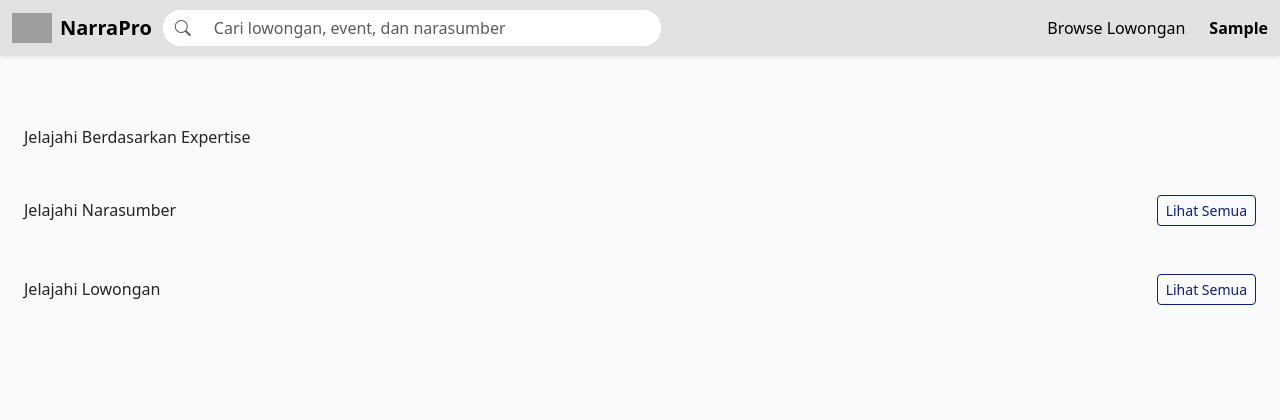
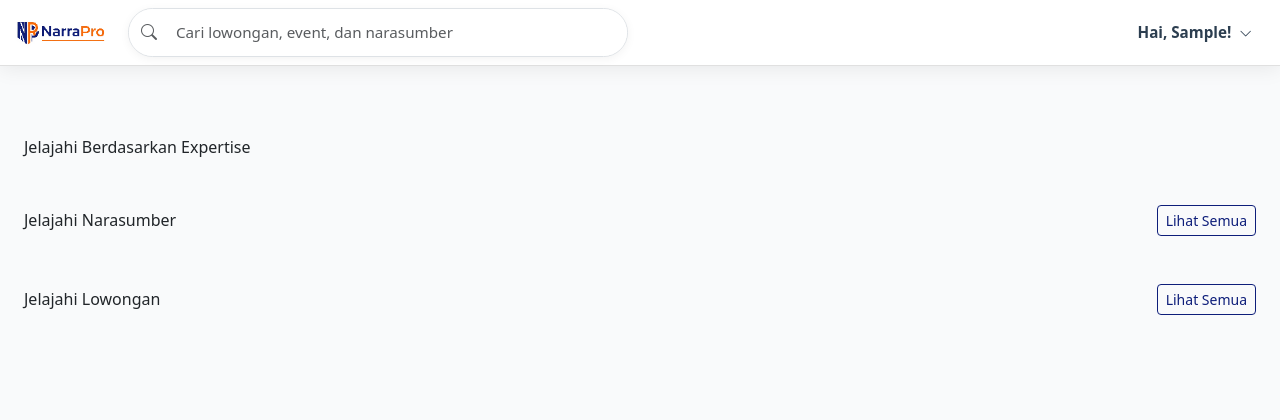
Before and after one commit to fawbud/narrapro-prod, a Django app: page / in a window 1280 px wide. Shown: the top 420 px of the page. Run offline with Django 5.2, Linux system fonts and the light colour scheme; the visitor is signed in with stand-in values (Sample User, id 1); data that the repository does not hold is empty; some libraries are stand-ins or nearby versions; grey boxes are pictures that could not be loaded.

Commit message:
feat: navbar looks revamp

```diff
--- a/templates/navbar.html
+++ b/templates/navbar.html
@@ -2,24 +2,61 @@
 <link rel="stylesheet" href="https://cdn.jsdelivr.net/npm/bootstrap-icons@1.10.5/font/bootstrap-icons.css">
 <style>
     .navbar-custom {
-        background-color: #e3e2e2 !important;
-        border-bottom: 1px #939393;
+        background-color: #ffffff !important;
+        border-bottom: 1px solid #e0e0e0;
+        backdrop-filter: blur(10px);
+        -webkit-backdrop-filter: blur(10px);
     }
     .navbar-custom .nav-link {
-        color: #000000;
-        transition: color 0.2s ease;
+        color: #2c3e50;
+        font-weight: 500;
+        font-size: 0.95rem;
+        transition: all 0.3s ease;
+        padding: 0.5rem 1rem;
+        border-radius: 8px;
     }
     .navbar-custom .nav-link:hover,
     .navbar-custom .dropdown-item:hover {
         color: #0e1e7a !important;
+        background-color: rgba(14, 30, 122, 0.05);
+    }
+
+    .navbar-brand {
+        font-size: 1.5rem;
+        color: #2c3e50 !important;
+        text-decoration: none;
+        transition: all 0.3s ease;
+    }
+    .navbar-brand:hover {
+        color: #0e1e7a !important;
+        transform: scale(1.02);
     }
 
     /* Hover show dropdown (desktop) */
     @media (min-width: 992px) {
+        .user-dropdown {
+            position: relative;
+        }
         .user-dropdown:hover .dropdown-menu {
-            display: block;
-            margin-top: 0;
+            display: block !important;
+            margin-top: -2px !important;
             right: 0;
+        }
+        .user-dropdown .dropdown-menu {
+            display: none;
+            position: absolute;
+            top: 100%;
+            right: 0;
+            padding-top: 4px;
+        }
+        .user-dropdown .dropdown-menu::before {
+            content: '';
+            position: absolute;
+            top: -4px;
+            left: 0;
+            right: 0;
+            height: 4px;
+            background: transparent;
         }
     }
     .user-dropdown .dropdown-menu {
@@ -28,17 +65,23 @@
     }
 
     .btn-create {
-        background-color: #0e1e7a;
+        background: linear-gradient(135deg, #0e1e7a, #1a2b8a);
         color: #fff !important;
-        border-radius: 20px;
-        padding: 6px 14px;
+        border-radius: 25px;
+        padding: 8px 20px;
         font-size: 0.9rem;
-        transition: 0.2s;
+        font-weight: 600;
+        border: none;
+        box-shadow: 0 2px 10px rgba(14, 30, 122, 0.2);
+        transition: all 0.3s ease;
+        text-decoration: none;
     }
     .btn-create:hover {
-        background-color: #fff;
+        background: linear-gradient(135deg, #fff, #f8f9fa);
         color: #0e1e7a !important;
-        border: 1px solid #0e1e7a;
+        border: 2px solid #0e1e7a;
+        transform: translateY(-1px);
+        box-shadow: 0 4px 15px rgba(14, 30, 122, 0.3);
     }
 
     /* Hide brand text on mobile */
@@ -69,20 +112,20 @@
 </style>
 {% endblock %}
 
-<nav class="navbar navbar-expand-lg navbar-light navbar-custom shadow-sm position-relative" style="z-index:1060;">
+<nav class="navbar navbar-expand-lg navbar-light navbar-custom position-relative" style="z-index:1060; box-shadow: 0 2px 20px rgba(0,0,0,0.08); transition: all 0.3s ease;">
     <div class="container d-flex align-items-center">
 
         <!-- Brand + Search -->
         <div class="d-flex align-items-center flex-grow-1">
             <!-- Brand -->
             <a class="navbar-brand fw-bold d-flex align-items-center me-3" href="{% url 'main:home' %}">
-                <img src="/media/product_needs/narrapro_icon.png" alt="Logo" style="height:30px; margin-right:8px;">
-                <span>NarraPro</span>
+                {% load static %}
+                <img src="{% static 'images/narrapro-logo.png' %}" alt="NarraPro Logo" style="height:32px; margin-right:10px;">
             </a>
 
             <!-- Search Field -->
             <form class="flex-grow-1 position-relative" style="max-width:500px;">
-                <div class="input-group rounded-pill overflow-hidden bg-white border" style="border-color:#ddd;">
+                <div class="input-group rounded-pill overflow-hidden bg-white border" style="border-color:#e0e0e0; box-shadow: 0 2px 10px rgba(0,0,0,0.05);">
                     <span class="input-group-text bg-white border-0">
                         <i class="bi bi-search text-muted"></i>
                     </span>
@@ -94,6 +137,7 @@
                         aria-label="Search"
                         value="{{ request.GET.q|default:'' }}"
                         autocomplete="off"
+                        style="font-size: 0.95rem; padding: 0.75rem 0.5rem;"
                     />
                 </div>
 
@@ -110,7 +154,6 @@
 
         <!-- Navigation Links -->
         <div class="navbar-nav d-none d-lg-flex ms-3">
-            <a class="nav-link" href="{% url 'lowongan:list' %}">Browse Lowongan</a>
             {% if user.is_authenticated %}
                 {% if user.user_type == 'event' %}
                     <a class="nav-link" href="{% url 'lowongan:my_lowongan' %}">My Lowongan</a>
@@ -130,23 +173,25 @@
                 <!-- Dropdown User -->
                 <div class="nav-item dropdown user-dropdown">
                     <!-- Desktop: tampil nama -->
-                    <a class="nav-link fw-semibold d-none d-lg-block" href="#" id="userDropdown" data-bs-toggle="dropdown">
-                        {{ user.first_name|default:user.username }}
+                    <a class="nav-link fw-semibold d-none d-lg-block d-flex align-items-center" href="#" id="userDropdown" data-bs-toggle="dropdown">
+                        Hai, {{ user.first_name|default:user.username }}!
+                        <i class="bi bi-chevron-down ms-1" style="font-size: 0.8rem;"></i>
                     </a>
                     <!-- Mobile: tampil menu icon -->
                     <a class="nav-link d-lg-none" href="#" id="mobileMenu" data-bs-toggle="dropdown">
                         <i class="bi bi-list fs-3"></i>
                     </a>
-                    <ul class="dropdown-menu dropdown-menu-end shadow-sm" aria-labelledby="userDropdown">
+                    <ul class="dropdown-menu dropdown-menu-end shadow-lg border-0" aria-labelledby="userDropdown" style="border-radius: 12px; margin-top: 8px;">
                         <!-- Mobile Navigation Links -->
-                        <li class="d-lg-none"><a class="dropdown-item" href="{% url 'lowongan:list' %}"><i class="bi bi-briefcase me-2"></i>Browse Lowongan</a></li>
                         {% if user.is_authenticated %}
                             {% if user.user_type == 'event' %}
                                 <li class="d-lg-none"><a class="dropdown-item" href="{% url 'lowongan:my_lowongan' %}"><i class="bi bi-folder me-2"></i>My Lowongan</a></li>
                             {% elif user.user_type == 'narasumber' %}
                                 <li class="d-lg-none"><a class="dropdown-item" href="{% url 'lowongan:my_applications' %}"><i class="bi bi-file-text me-2"></i>My Applications</a></li>
                             {% endif %}
-                            <li class="d-lg-none"><hr class="dropdown-divider"></li>
+                            {% if user.user_type == 'event' or user.user_type == 'narasumber' %}
+                                <li class="d-lg-none"><hr class="dropdown-divider"></li>
+                            {% endif %}
                         {% endif %}
                         <!-- Profile & Logout -->
                         <li><a class="dropdown-item" href="{% url 'profiles:profile_detail' user.username %}"><i class="bi bi-person me-2"></i>My Profile</a></li>
@@ -158,8 +203,6 @@
                 <div class="dropdown">
                     <a class="nav-link d-lg-none" href="#" data-bs-toggle="dropdown"><i class="bi bi-list fs-3"></i></a>
                     <div class="dropdown-menu dropdown-menu-end shadow-sm">
-                        <a class="dropdown-item" href="{% url 'lowongan:list' %}"><i class="bi bi-briefcase me-2"></i>Browse Lowongan</a>
-                        <hr class="dropdown-divider">
                         <a class="dropdown-item" href="{% url 'main:login' %}">Login</a>
                         <a class="dropdown-item" href="{% url 'main:register' %}">Register</a>
                     </div>
```
Also changed, not shown: static/images/narrapro-logo.png (added).
